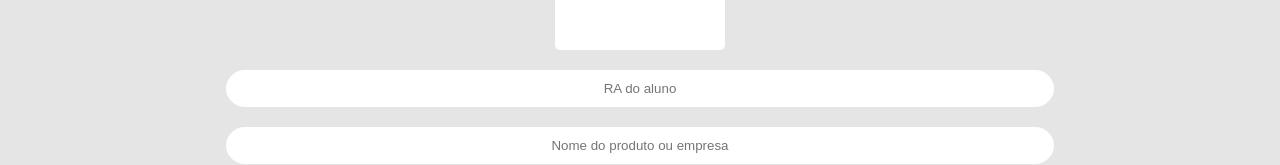
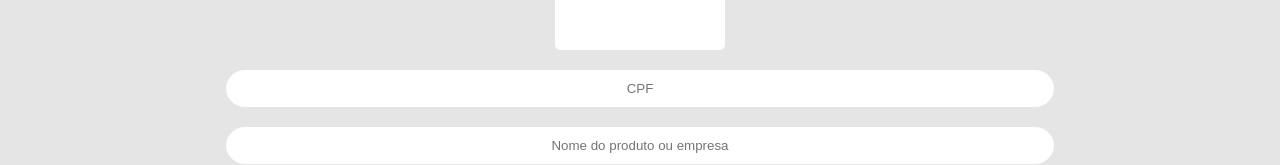
Before and after one commit to programadormkt/market, a Next.js app in the folder frontend/: page /begin in a window 1280 px wide. Shown: the part 234-399 px from the top of the page. Built offline with nearby package versions, Linux system fonts and the light colour scheme.

Commit message:
Alteração do termo RA para CPF.

```diff
--- a/frontend/components/header.js
+++ b/frontend/components/header.js
@@ -171,10 +171,10 @@ export default function HeaderComponent( { children } = props ) {
                             <div className="Menu">
                                 <div>
                                     <div className="UserItemMenu">
-                                        <Avatar alt="Rafael de Deus Pessoa Junior" src="/static/images/avatar/1.jpg" />
+                                        <Avatar src="/static/images/avatar/1.jpg" />
                                         <div className="UserDescription">
                                             <Typography component="p" variant="subtitle2" color="textPrimary">
-                                                {`RA ${RA}`}
+                                                {`CPF ${RA}`}
                                             </Typography>
                                         </div>
                                     </div>
@@ -203,7 +203,7 @@ export default function HeaderComponent( { children } = props ) {
                                 <Typography component="h4" variant="subtitle1" align="center" style={{ color: '#193486' }}>Faça login</Typography>
                                 <Divider className="divider" />
                                 <div className="formGroup">
-                                    <input type="text" placeholder="RA" onChange={ (e) => setRA(e.target.value) } />
+                                    <input type="text" placeholder="CPF" onChange={ (e) => setRA(e.target.value) } />
                                 </div>
                                 <Typography component="p" onClick={ () => { Router.push('/begin') }} className="btnCadastrese">Cadastre-se</Typography>
                                 <div className="formGroup">
--- a/frontend/pages/begin/index.js
+++ b/frontend/pages/begin/index.js
@@ -51,7 +51,7 @@ export default function Comecar() {
         var data = new FormData();
         const config = { headers: { 'Content-Type': 'multipart/form-data' } };
         data.append("photo", fileUploader.current.files[0]);
-        data.append("RA", RA);
+        data.append("CPF", RA);
         data.append("title", title);
         data.append("description", description);
         data.append("address", address);
@@ -215,7 +215,7 @@ export default function Comecar() {
                     <div className="inpImage" onClick={() => { handleClick() }}>
                         <input style={{ display: 'none' }} onChange={ () => { verifyInput() } } ref={fileUploader} id="file" type="file" />
                     </div>
-                    <input className="inpProfile" onChange={ e => setRA( e.target.value ) } type="text" placeholder="RA do aluno" />
+                    <input className="inpProfile" onChange={ e => setRA( e.target.value ) } type="text" placeholder="CPF" />
                     <input className="inpProfile" onChange={ e => setTitle( e.target.value ) } type="text" placeholder="Nome do produto ou empresa" />
                     <textarea className="textareaProfile" onChange={ e => setDescription( e.target.value ) } id="descricao" placeholder="Descrição" />
                     <input className="inpProfile" type="text" onChange={ e => setAddress( e.target.value ) } placeholder="Endereço completo" />
--- a/frontend/pages/user/[userId]/advert.js
+++ b/frontend/pages/user/[userId]/advert.js
@@ -225,7 +225,7 @@ function Profile({advert}) {
                     <div className="inpImage" onClick={() => { handleClick() }}>
                         <input style={{ display: 'none' }} onChange={ () => { verifyInput() } } ref={fileUploader} id="file" type="file" />
                     </div>
-                    <input className="inpProfile" disabled value={RA} onChange={ e => setRA( e.target.value ) } type="text" placeholder="RA do aluno" />
+                    <input className="inpProfile" disabled value={RA} onChange={ e => setRA( e.target.value ) } type="text" placeholder="CPF" />
                     <input className="inpProfile" defaultValue={title} onChange={ e => setTitle( e.target.value ) } type="text" placeholder="Nome do produto ou empresa" />
                     <textarea className="textareaProfile" defaultValue={description} onChange={ e => setDescription( e.target.value ) } id="descricao" placeholder="Descrição" />
                     <input className="inpProfile" defaultValue={address} type="text" onChange={ e => setAddress( e.target.value ) } placeholder="Endereço completo" />
```
